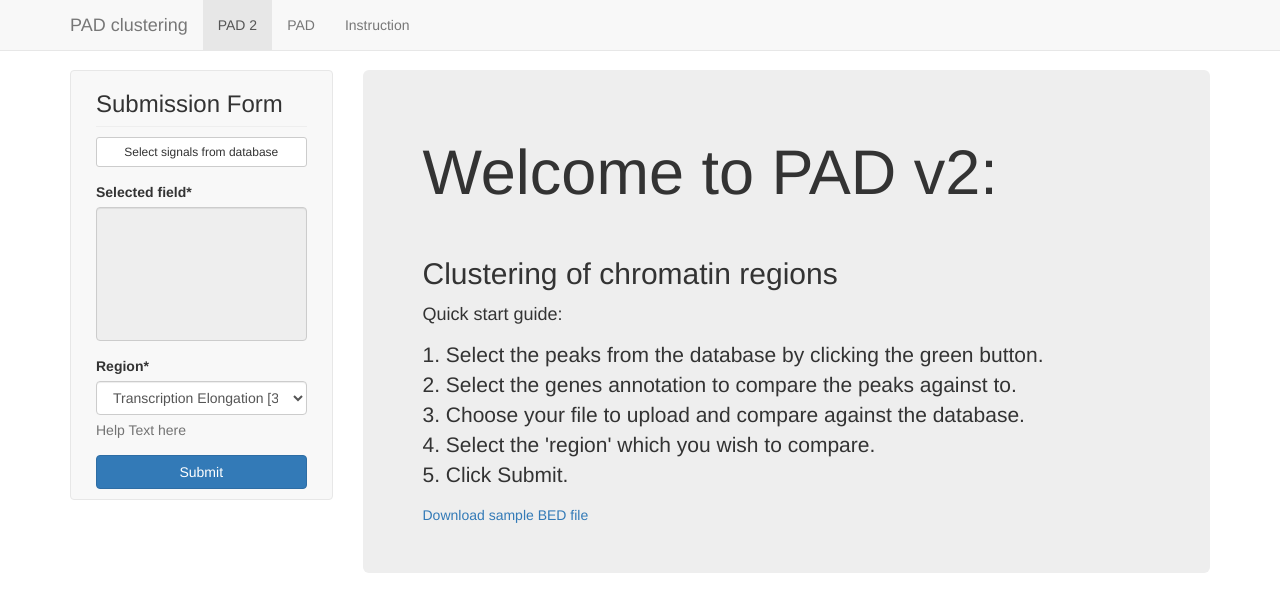
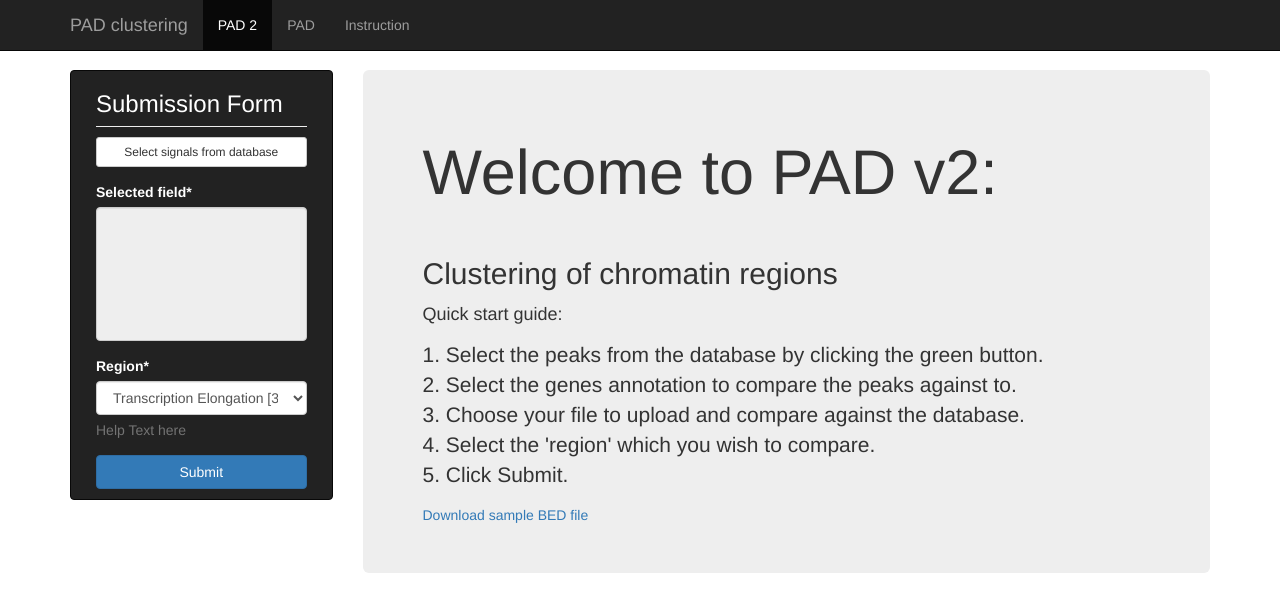
Before and after one commit to taiyunkim/PAD2, a Django app: page / in a window 1280 px wide. Shown: the top 612 px of the page. Run offline with Django 3.2, Linux system fonts and the light colour scheme; data that the repository does not hold is empty; parts of the project's set-up code (start-up, migrations or seed data) failed here and were passed over; some libraries are stand-ins or nearby versions.

Commit message:
update before merge

```diff
--- a/src/static_proj/our_static/css/style.css
+++ b/src/static_proj/our_static/css/style.css
@@ -15,6 +15,7 @@
   .sidebar-nav {
     padding: 0;
     max-height: none;
+    color: white;
   }
   .sidebar-nav .navbar ul {
     float: none;
--- a/src/templates/base.html
+++ b/src/templates/base.html
@@ -5,7 +5,7 @@
 <head>
     <meta charset="utf-8">
     <meta http-equiv="X-UA-Compatible" content="IE=edge">
-    <meta name="viewport" content="width=device-width, initial-scale=1">
+    <meta name="viewport" content="width=device-width, initial-scale=1, shrink-to-fit=no">
     <meta name="description" content="">
     <meta name="author" content="">
 
@@ -30,6 +30,10 @@
         <script>window.jQuery || document.write('<script src="../../assets/js/vendor/jquery.min.js"><\/script>')</script>
 
         <script src="{% static 'js/bootstrap.min.js' %}"></script>
+        <!-- <script src="https://code.jquery.com/jquery-3.3.1.slim.min.js" integrity="sha384-q8i/X+965DzO0rT7abK41JStQIAqVgRVzpbzo5smXKp4YfRvH+8abtTE1Pi6jizo" crossorigin="anonymous"></script> -->
+        <!-- <script src="https://cdnjs.cloudflare.com/ajax/libs/popper.js/1.14.7/umd/popper.min.js" integrity="sha384-UO2eT0CpHqdSJQ6hJty5KVphtPhzWj9WO1clHTMGa3JDZwrnQq4sF86dIHNDz0W1" crossorigin="anonymous"></script> -->
+        <!-- <script src="https://stackpath.bootstrapcdn.com/bootstrap/4.3.1/js/bootstrap.min.js" integrity="sha384-JjSmVgyd0p3pXB1rRibZUAYoIIy6OrQ6VrjIEaFf/nJGzIxFDsf4x0xIM+B07jRM" crossorigin="anonymous"></script> -->
+
         <!-- IE10 viewport hack for Surface/desktop Windows 8 bug -->
         <script src="{% static 'js/ie10-viewport-bug-workaround.js' %}"></script>
         <script src="{% static 'js/pad.js' %}"></script>
--- a/src/templates/head_css.html
+++ b/src/templates/head_css.html
@@ -2,6 +2,7 @@
 
 <!-- Bootstrap core CSS -->
 <link href="{% static 'css/bootstrap.min.css' %}" rel="stylesheet">
+<!-- <link rel="stylesheet" href="https://stackpath.bootstrapcdn.com/bootstrap/4.3.1/css/bootstrap.min.css" integrity="sha384-ggOyR0iXCbMQv3Xipma34MD+dH/1fQ784/j6cY/iJTQUOhcWr7x9JvoRxT2MZw1T" crossorigin="anonymous"> -->
 
 <!-- IE10 viewport hack for Surface/desktop Windows 8 bug -->
 <link href="{% static 'css/ie10-viewport-bug-workaround.css' %}" rel="stylesheet">
--- a/src/templates/navbar.html
+++ b/src/templates/navbar.html
@@ -1,5 +1,5 @@
 <!-- Fixed navbar -->
-<nav class="navbar navbar-default navbar-fixed-top">
+<nav class="navbar navbar-inverse navbar-fixed-top">
   <div class="container">
     <div class="navbar-header">
       <button type="button" class="navbar-toggle collapsed" data-toggle="collapse" data-target="#navbar" aria-expanded="false" aria-controls="navbar">
--- a/src/templates/sidebar.html
+++ b/src/templates/sidebar.html
@@ -2,7 +2,7 @@
 
 <div class="col-xs-3">
     <div class="sidebar-nav">
-        <div class="navbar navbar-default" role="navigation">
+        <div class="navbar navbar-inverse" role="navigation">
             <div class='navbar-collapse collapse sidebar-navebar-collapse'>
                 {% include 'peak_form.html' %}
             </div>
@@ -10,7 +10,7 @@
     </div>
     {% if proximal_dendrogram %}
         <div class="sidebar-nav">
-            <div class="navbar navbar-default" role="navigation">
+            <div class="navbar navbar-inverse" role="navigation">
                 <div class='navbar-collapse collapse sidebar-navebar-collapse'>
                     {% include 'plot_form.html' %}
                 </div>
```
